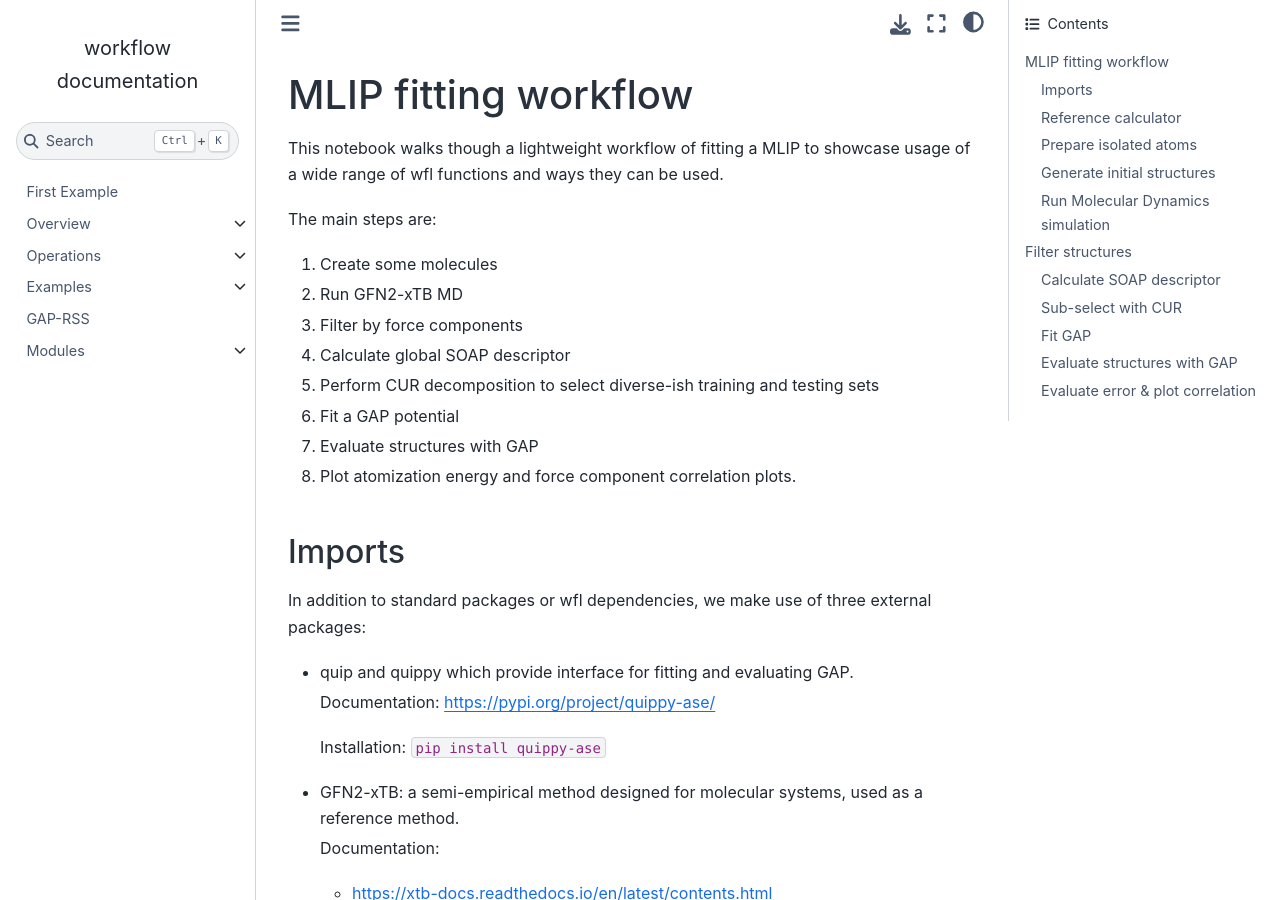
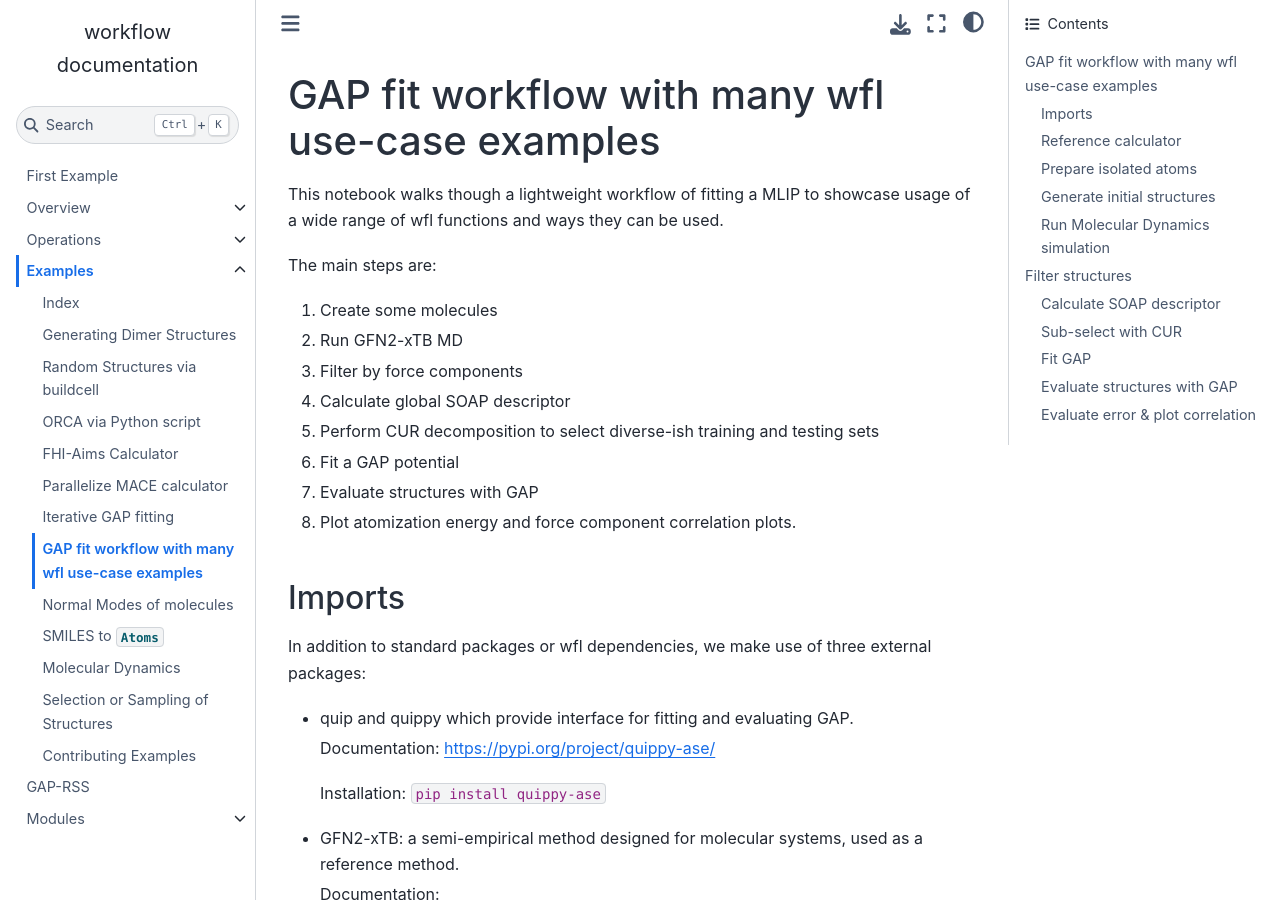
Before and after one commit to libAtoms/workflow, a Sphinx documentation site: the page built from docs/source/examples.daisy_chain_mlip_fitting.ipynb, in a window 1280 px wide and 900 px high. Built offline with Sphinx 7.4.7 and the Sphinx Book theme 1.1.4, drawn with Linux system fonts in a browser that asks for light colours; pages that are not in the unit, such as notebooks, are missing from menus; some of the changed text lies outside the part shown.

Commit message:
updated links & clarified tutorial titles

```diff
--- a/docs/source/examples.index.md
+++ b/docs/source/examples.index.md
@@ -10,11 +10,11 @@ Examples often show examples of more than one thing. Below is a list of common o
 - MACE: [Parallelize MACE calculator](examples.mace.md)
 - EMT:
     - [First example](first_example.md)
-    - [Fitting a MLIP](examples.mlip_fitting.md)
+    - [Iterative GAP fitting ](examples.mlip_fitting.md)
 - XTB:
     - [Normal Modes of molecules](examples.normal_modes.md)
     - [Molecular Dynamics](examples.md.md)
-    - [MLIP fitting workflow](examples.daisy_chain_gap.ipynb)
+    - [GAP fit workflow with many wfl use-case examples ](examples.daisy_chain_mlip_fitting.ipynb)
 - VASP: [Functions as independently queued jobs](overview.queued.md)
 - FHI-Aims: [FHI-Aims Calculator](examples.fhiaims_calculator.ipynb)
 
@@ -25,16 +25,16 @@ Examples often show examples of more than one thing. Below is a list of common o
 - [Random Structures via buildcell](examples.buildcell.ipynb)
 - From SMILES string:
     - Short example in [SMILES to `Atoms`](examples.smiles.md)
-    - As part of [MLIP fitting workflow](examples.daisy_chain_gap.ipynb)
-- Geometry optimisation: [Fitting a MLIP](examples.mlip_fitting.md)
+    - As part of [GAP fit workflow with many wfl use-case examples ](examples.daisy_chain_mlip_fitting.ipynb)
+- Geometry optimisation: [Iterative GAP fitting ](examples.mlip_fitting.md)
 - Sample molecular normal modes: [Normal Modes (non-periodic)](examples.normal_modes.md)
 
 
 ### Run MD
 
 - Sample configs for training:
-    - [Fitting a MLIP](examples.mlip_fitting.md)
-    - [MLIP fitting workflow](examples.daisy_chain_gap.ipynb)
+    - [Iterative GAP fitting ](examples.mlip_fitting.md)
+    - [GAP fit workflow with many wfl use-case examples ](examples.daisy_chain_mlip_fitting.ipynb)
 - Run ACE MD: [MD](examples.md.md)
 
 
@@ -43,33 +43,33 @@ Examples often show examples of more than one thing. Below is a list of common o
 - Overview: [Functions as independently queued jobs](overview.queued.md)
 - [ORCA via python script](examples.orca_python.md)
 - Run ACE MD: [MD](examples.md.md)
-- [MLIP fitting workflow](examples.daisy_chain_gap.ipynb)
+- [GAP fit workflow with many wfl use-case examples ](examples.daisy_chain_mlip_fitting.ipynb)
 
 
 ## Get descriptors
 
 - Global SOAP:
-    - [Fitting a MLIP](examples.mlip_fitting.md)
-    - [MLIP fitting workflow](examples.daisy_chain_gap.ipynb)
+    - [Iterative GAP fitting ](examples.mlip_fitting.md)
+    - [GAP fit workflow with many wfl use-case examples ](examples.daisy_chain_mlip_fitting.ipynb)
 
 
 ## Sampling structures
 
 - Furthest point sampling: [Sampling of Structures](examples.select_fps.ipynb)
-- CUR: [MLIP fitting workflow](examples.daisy_chain_gap.ipynb)
-- With a boolean function: [MLIP fitting workflow](examples.daisy_chain_gap.ipynb)
+- CUR: [GAP fit workflow with many wfl use-case examples ](examples.daisy_chain_mlip_fitting.ipynb)
+- With a boolean function: [GAP fit workflow with many wfl use-case examples ](examples.daisy_chain_mlip_fitting.ipynb)
 
 
 
 ## Fit a potential
 
-- Multistage GAP fit: [Fitting a MLIP](examples.mlip_fitting.md)
-- Simple GAP fit: [MLIP fitting workflow](examples.daisy_chain_gap.ipynb)
+- Multistage GAP fit: [Iterative GAP fitting ](examples.mlip_fitting.md)
+- Simple GAP fit: [GAP fit workflow with many wfl use-case examples ](examples.daisy_chain_mlip_fitting.ipynb)
 
 
 ## Iterative training
 
-- An example of GAP fitting scheme: [Fitting a MLIP](examples.mlip_fitting.md)
+- An example of GAP fitting scheme: [Iterative GAP fitting ](examples.mlip_fitting.md)
 
 
 ## Command line
@@ -80,9 +80,9 @@ Examples often show examples of more than one thing. Below is a list of common o
 ## Miscellaneous
 
 - Calculate errors:
-    - [Fitting a MLIP](examples.mlip_fitting.md)
-    - [MLIP fitting workflow](examples.daisy_chain_gap.ipynb)
-- Plot predicted vs reference correlation plots: [MLIP fitting workflow](examples.daisy_chain_gap.ipynb)
+    - [Iterative GAP fitting ](examples.mlip_fitting.md)
+    - [GAP fit workflow with many wfl use-case examples ](examples.daisy_chain_mlip_fitting.ipynb)
+- Plot predicted vs reference correlation plots: [GAP fit workflow with many wfl use-case examples ](examples.daisy_chain_mlip_fitting.ipynb)
 - Parallelize your own function: [Overview of](overview.parallelisation.rst)
 - Calculate normal modes of a molecule: [Normal Modes(non-periodic)](examples.normal_modes.md)
 - Post-process each ORCA calculation on-the-fly: [ORCA via python script](examples.orca_python.md)
--- a/docs/source/examples.mlip_fitting.md
+++ b/docs/source/examples.mlip_fitting.md
@@ -1,5 +1,5 @@
 
-# Fitting a MLIP
+# Iterative GAP fitting
 
 The following serves as a basic example of how to fit MLIPs (in this case a GAP for Cu slabs) using the ground functionalities of the wfl package. In theory you need no other previous installations other than wfl, ase, and working versions of QUIP and quippy.
 
--- a/docs/source/examples.rst
+++ b/docs/source/examples.rst
@@ -17,7 +17,7 @@ Self-contained code snippets of common things that can be done with Workflow.
    examples.fhiaims_calculator.ipynb
    examples.mace.md
    examples.mlip_fitting.md
-   examples.daisy_chain_gap.ipynb
+   examples.daisy_chain_mlip_fitting.ipynb
    examples.normal_modes.md
    examples.smiles.md
    examples.md.md
```
Also changed, not shown: docs/source/examples.daisy_chain_mlip_fitting.ipynb.
